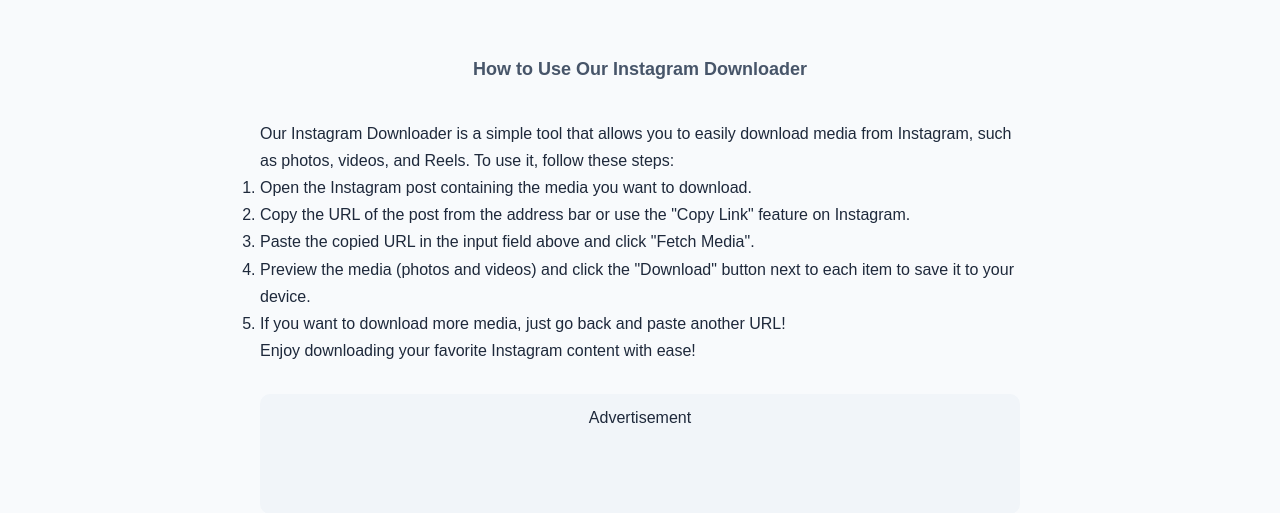
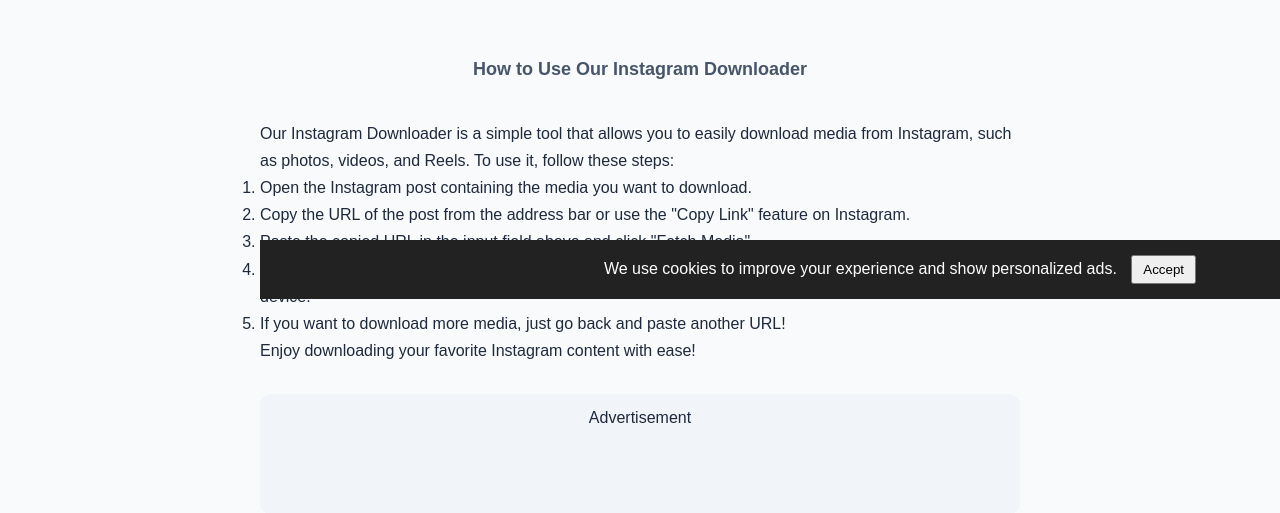
Before and after one commit to itsmethepalky/Downsnap, a Flask app: page / in a window 1280 px wide. Shown: the part 501-1014 px from the top of the page. Run offline with Flask 2, Linux system fonts and the light colour scheme.

Commit message:
Update index.html

```diff
--- a/templates/index.html
+++ b/templates/index.html
@@ -355,5 +355,23 @@ function toggleMode() {
     });
 });
     </script>
+        <!-- Add this in base template, e.g., base.html -->
+<div id="cookie-consent" style="position:fixed; bottom:0; width:100%; background:#222; color:#fff; padding:15px; text-align:center; z-index:1000;">
+  We use cookies to improve your experience and show personalized ads.
+  <button onclick="acceptCookies()" style="margin-left:10px; padding:5px 10px;">Accept</button>
+</div>
+
+<script>
+function acceptCookies() {
+    document.cookie = "cookies_accepted=true; path=/; max-age=" + 60*60*24*365;
+    document.getElementById('cookie-consent').style.display = 'none';
+}
+
+window.onload = function() {
+    if (document.cookie.split(';').some((c) => c.trim().startsWith('cookies_accepted='))) {
+        document.getElementById('cookie-consent').style.display = 'none';
+    }
+}
+</script>
 </body>
 </html>
```
